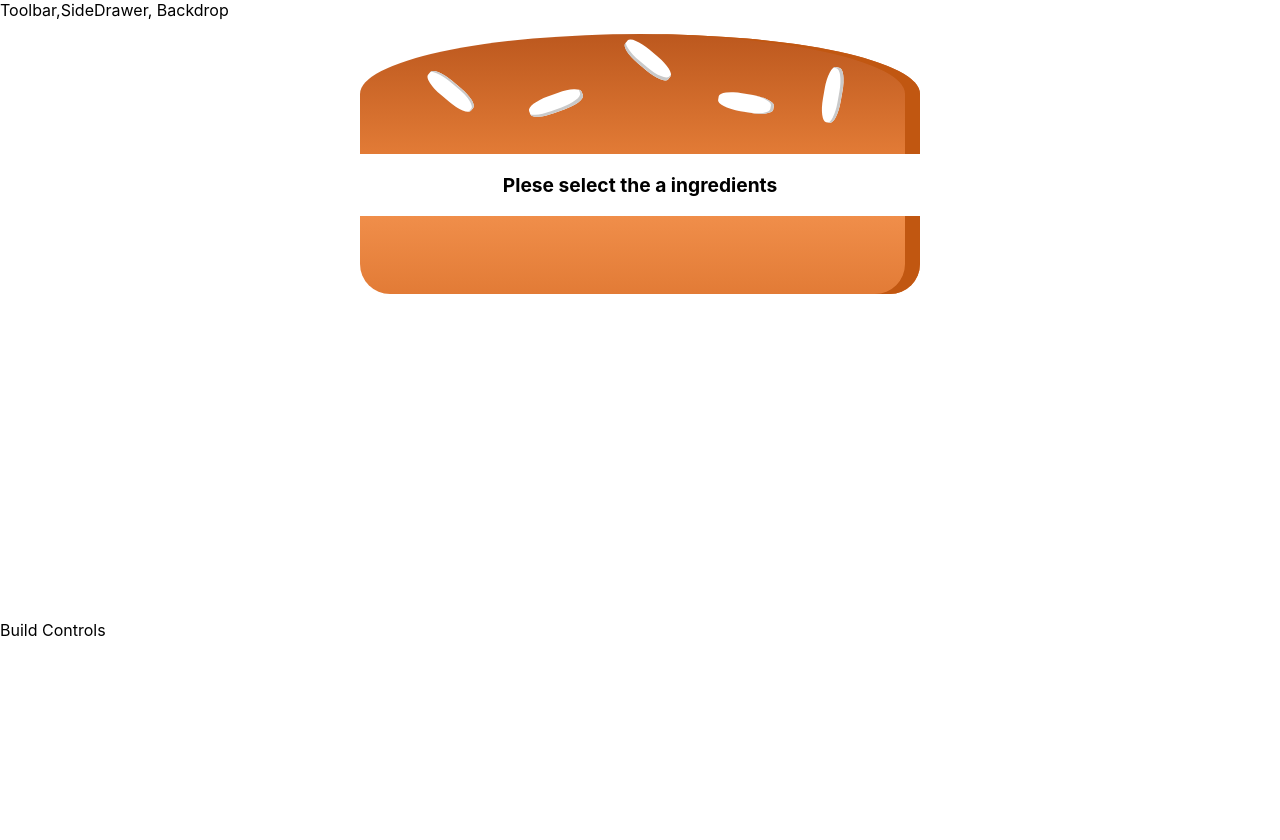
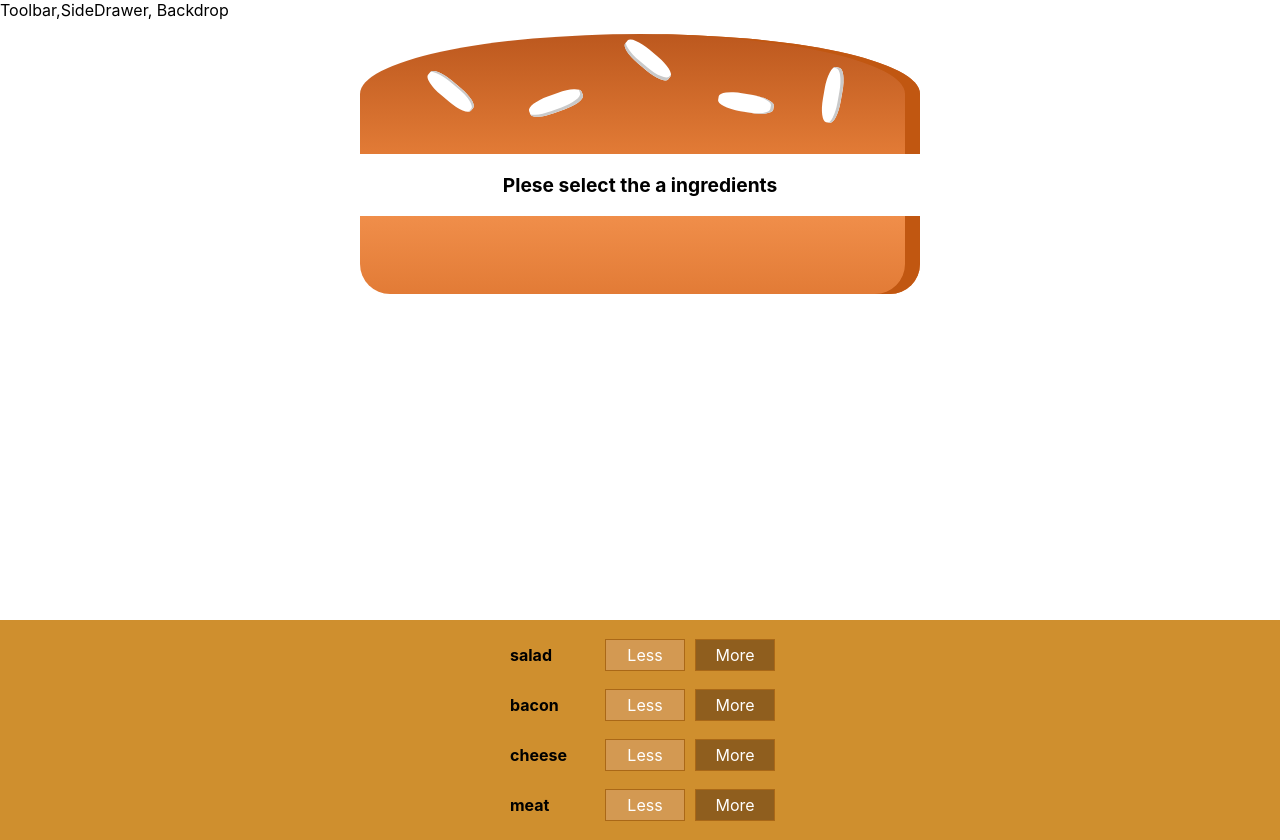
Before and after one commit to Kuldeep-Kumar-Sharma/Burger-Builder-React, a React (Create React App) app: page / in a window 1280 px wide. Before the commit the page ends 800 px from the top, so only its background shows below. Built offline with nearby package versions, Linux system fonts and the light colour scheme.

Commit message:
updated the code to handle buttons

```diff
--- /dev/null
+++ b/src/components/Burger/BuildControls/BuildControl/BuildControl.css
@@ -0,0 +1,58 @@
+.BuildControl {
+  display: flex;
+  justify-content: space-between;
+  align-items: center;
+  margin: 5px 0;
+}
+
+.BuildControl button {
+  display: block;
+  font: inherit;
+  padding: 5px;
+  margin: 0 5px;
+  width: 80px;
+  border: 1px solid #aa6817;
+  cursor: pointer;
+  outline: none;
+}
+
+.BuildControl button:disabled {
+  background-color: #ac9980;
+  border: 1px solid #7e7365;
+  color: #ccc;
+  cursor: default;
+}
+
+.BuildControl button:hover:disabled {
+  background-color: #ac9980;
+  color: #ccc;
+  cursor: not-allowed;
+}
+
+.Label {
+  padding: 10px;
+  font-weight: bold;
+  width: 80px;
+}
+
+.BuildControl .Less {
+  background-color: #d39952;
+  color: white;
+}
+
+.BuildControl .More {
+  background-color: #8f5e1e;
+  color: white;
+}
+
+.BuildControl .Less:hover,
+.BuildControl .Less:active {
+  background-color: #daa972;
+  color: white;
+}
+
+.BuildControl .More:hover,
+.BuildControl .More:active {
+  background-color: #99703f;
+  color: white;
+}
--- /dev/null
+++ b/src/components/Burger/BuildControls/BuildControl/BuildControl.js
@@ -0,0 +1,12 @@
+import React from "react";
+import "./BuildControl.css";
+
+const buildControl = (props) => {
+  return <div className="BuildControl">
+    <div className="Label">{props.label}</div>
+    <button className="Less">Less</button>
+    <button className="More">More</button>
+  </div>;
+};
+
+export default buildControl;
--- /dev/null
+++ b/src/components/Burger/BuildControls/BuildControls.css
@@ -0,0 +1,10 @@
+.BuildControls {
+  width: 100%;
+  background-color: #cf8f2e;
+  display: flex;
+  flex-flow: column;
+  align-items: center;
+  box-shadow: 0 2px 1px #ccc;
+  margin: auto;
+  padding: 10px 0;
+}
--- /dev/null
+++ b/src/components/Burger/BuildControls/BuildControls.js
@@ -0,0 +1,19 @@
+import React from "react";
+import "./BuildControls.css";
+import BuildControl from "./BuildControl/BuildControl";
+
+const controls = [
+  { label: "Salad", type: "salad" },
+  { label: "Bacon", type: "bacon" },
+  { label: "Cheese", type: "cheese" },
+  { label: "Meat", type: "meat" },
+];
+const buildControls = (props) => (
+  <div className="BuildControls">
+    {controls.map((ctrl) => (
+      <BuildControl key={ctrl.label} label={ctrl.type}/>
+    ))}
+  </div>
+);
+
+export default buildControls;
--- a/src/containers/BurgerBuilder/BurgerBuilder.js
+++ b/src/containers/BurgerBuilder/BurgerBuilder.js
@@ -1,6 +1,7 @@
 import React, { Component } from "react";
 import Aux from "../../hoc/Auxilliary";
 import Burger from "../../components/Burger/Burger";
+import BuildControls from "../../components/Burger/BuildControls/BuildControls";
 
 class BurgerBuilder extends Component {
   state = {
@@ -15,7 +16,7 @@ class BurgerBuilder extends Component {
     return (
       <Aux>
         <Burger ingredients={this.state.ingredients}></Burger>
-        <div>Build Controls</div>
+        <BuildControls></BuildControls>
       </Aux>
     );
   }
```
